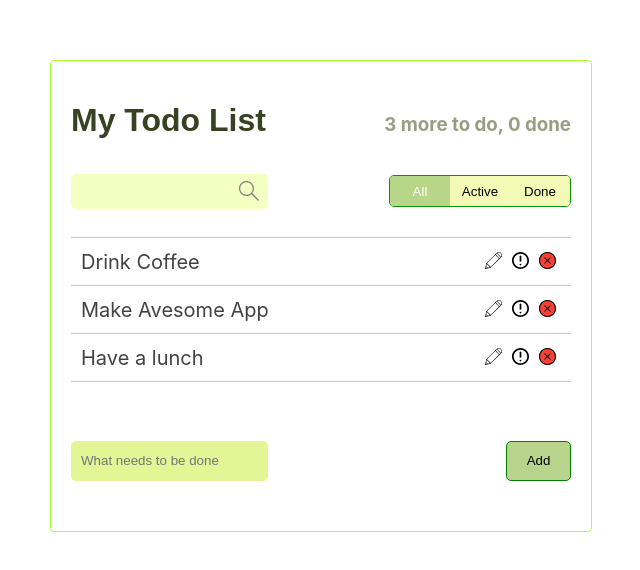
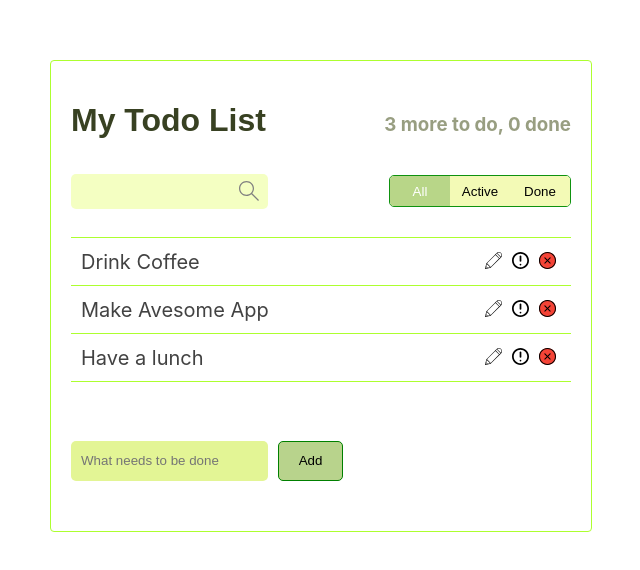
Before and after one commit to eto-non-stop/Todo-list, a React (Create React App) app: page / in a window 1280 px wide. Shown: the part 104-674 px from the top of the page, without its empty margins (319-959 px from the left). Built offline with nearby package versions, Linux system fonts and the light colour scheme; a web font is replaced by a local one.

Commit message:
Add form styles

```diff
--- a/src/App.module.css
+++ b/src/App.module.css
@@ -46,7 +46,7 @@
     }
 }
 
-@media (max-width: 400px) {
+@media (max-width: 410px) {
     .wrapper {
         padding: 10px;
     }
--- a/src/components/AddItem/styles.module.css
+++ b/src/components/AddItem/styles.module.css
@@ -1,6 +1,6 @@
 .add_input_form {
     display: flex;
-    justify-content: space-between;
+    justify-content: flex-start;
     align-items: center;
     height: 100px;
 }
@@ -12,6 +12,10 @@
     padding: 10px;
     height: 20px;
     width: auto;
+}
+
+.add_input:focus {
+    box-shadow: 0 0 6px 2px rgba(168, 231, 66, 0.5);
 }
 
 .btn {
--- a/src/components/SearchPanel/styles.module.css
+++ b/src/components/SearchPanel/styles.module.css
@@ -6,13 +6,17 @@
     padding: 10px;
 }
 
+.input_search:focus {
+    box-shadow: 0 0 6px 2px rgba(168, 231, 66, 0.5);
+}
+
 @media (max-width: 570px) {
     .input_search {
         width: 150px;
     }
 }
 
-@media (max-width: 365px) {
+@media (max-width: 370px) {
     .input_search {
         width: 130px;
     }
```
